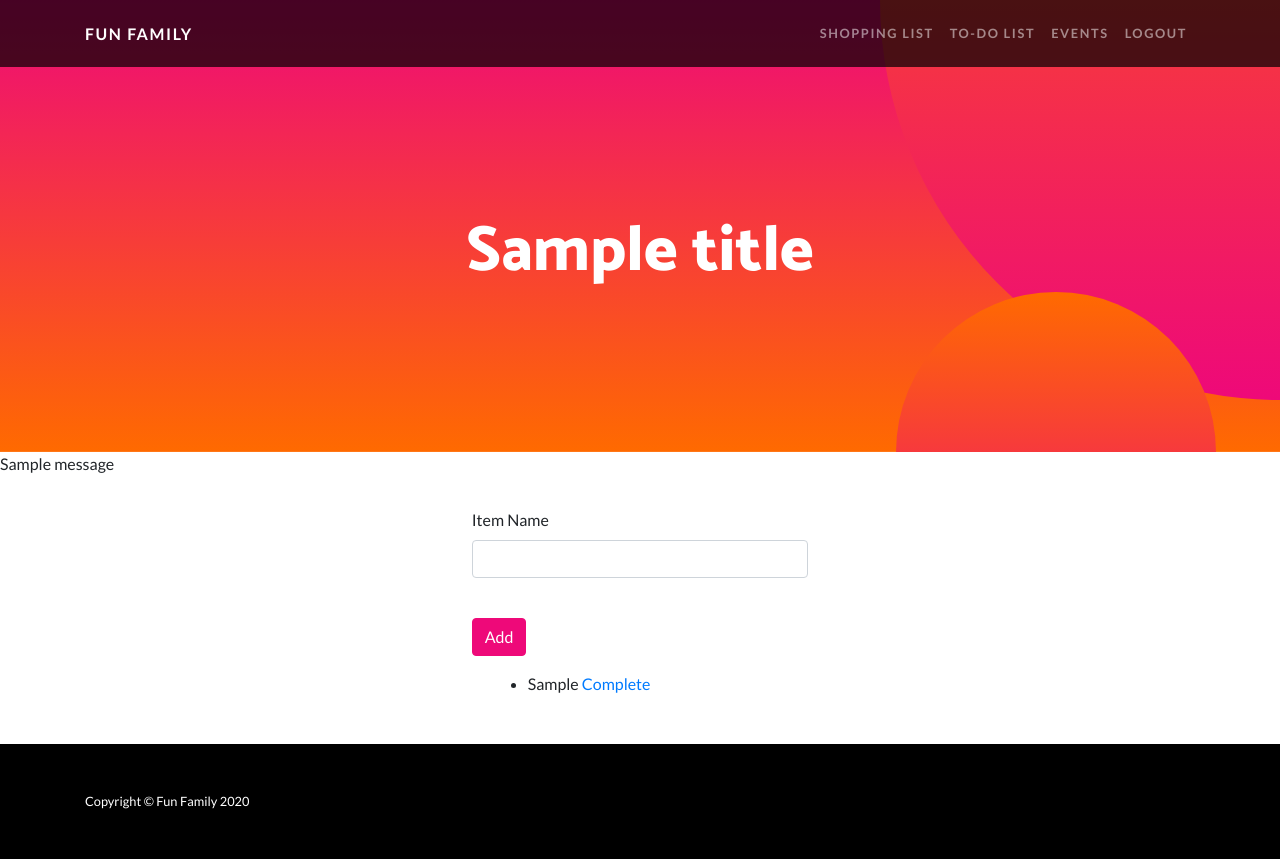
After one commit to Lakshita110/Fun-Family-App, a Flask app: template app/templates/list.html in a window 1280 px wide. The commit adds this page. Run offline with Flask 2, Linux system fonts and the light colour scheme; tables that the repository leaves empty hold one stand-in row (values such as "Sample post"); the template is opened without the code that fills it: values that come from a table or form of the project are taken from there, most other values are stand-ins (such as "Sample title", 1, 10 or a date in 2020); one stand-in notice (Sample message) is shown; parts of the project's set-up code (start-up, migrations or seed data) failed here and were passed over; some libraries are stand-ins or nearby versions.

```diff
--- a/app/auth/forms.py
+++ b/app/auth/forms.py
@@ -1,11 +1,7 @@
-from logging import PlaceHolder
-from re import L
-from flask.signals import message_flashed
 from flask_wtf import FlaskForm
 from wtforms import (BooleanField, IntegerField, PasswordField, SelectField, StringField, SubmitField, TextAreaField)
 from wtforms.validators import (DataRequired, Email, EqualTo, Length, NumberRange, Optional, ValidationError)
 from app.models import User, Family
-from app import db
 
 # Form for registration displayed on register.html.
 class RegisterForm(FlaskForm):
--- /dev/null
+++ b/app/lists/forms.py
@@ -0,0 +1,9 @@
+from flask_wtf import FlaskForm
+from wtforms import (BooleanField, IntegerField, PasswordField, SelectField, StringField, SubmitField, TextAreaField)
+from wtforms.validators import (DataRequired, Email, EqualTo, Length, NumberRange, Optional, ValidationError)
+from app.models import User, Family, List, Item
+
+# Form for registration displayed on register.html.
+class AddItem(FlaskForm):
+    value = StringField('Item Name', validators=[DataRequired(), Length(min=4, max=25, message="Must be between 4 and 25 characters")])
+    submit = SubmitField('Add')
--- a/app/models.py
+++ b/app/models.py
@@ -99,9 +99,7 @@ class Item(db.Model):
 
     _id = db.Column(db.Integer, primary_key=True, unique=True)
     value = db.Column(db.String(120))
-    assigned_to = db.Column(db.Integer, db.ForeignKey('user._id'))
     created_time = db.Column(db.DateTime, nullable=False, default=datetime.utcnow())
-    complete = db.Column(db.Boolean, default=False)
     list_id = db.Column(db.Integer, db.ForeignKey("list._id"))
 
     list = db.relationship("List", back_populates="items")
--- /dev/null
+++ b/app/templates/list.html
@@ -0,0 +1,31 @@
+{% extends "userbase.html"%}
+
+{% block body%}
+
+<section>
+    <div class="container p-2">
+      <div class="row justify-content-center">
+        <div class="col-md-4 p-4 justify-content-center">
+            <form class="" action="" method="post" novalidate>
+                {{ form.hidden_tag() }}
+                <p class="">
+                    {{ form.value.label }}<br>
+                    {{ form.value(size=32, class_="form-control") }}<br>
+                    {% for error in form.value.errors %}
+                    <span class="clr2">[{{ error }}]</span>
+                    {% endfor %} </p>
+                {{ form.submit(class_="btn btn-primary align-center") }}
+            </form>
+            <ul class="m-3">
+                {% for item in items %}
+                <li><p>{{ item.value }} <a href="{{ url_for('lists.complete', item_id=item._id, list_type=list) }}">Complete</a></p></li>
+                {% endfor %}
+            </ul>
+        </div>
+    </div>
+  </div>
+</section>
+
+
+
+{% endblock %}
--- a/app/templates/login.html
+++ b/app/templates/login.html
@@ -31,8 +31,8 @@
                   <span class="clr2">[{{ error }}]</span>
                   {% endfor %}
               </p>
-              <div class="form-check">{{ form.remember_me(class_="form-check-input") }} {{ form.remember_me.label(class_="form-check-label") }}</p>
-              {{ form.submit(class_="btn btn-primary") }}</button>
+              <p class="form-check">{{ form.remember_me(class_="form-check-input") }} {{ form.remember_me.label(class_="form-check-label") }}</p>
+              {{ form.submit(class_="btn btn-primary") }}
             </form>
           </div>
         </div>
--- /dev/null
+++ b/app/templates/userbase.html
@@ -0,0 +1,88 @@
+<!DOCTYPE html>
+<html lang="en">
+
+<head>
+
+  <meta charset="utf-8">
+  <meta name="viewport" content="width=device-width, initial-scale=1, shrink-to-fit=no">
+  <meta name="description" content="">
+  <meta name="author" content="">
+
+  <title>Fun Family - Landing Page</title>
+
+  <!-- Bootstrap core CSS -->
+  <link href="static/vendor/bootstrap/css/bootstrap.min.css" rel="stylesheet">
+
+  <!-- Custom fonts for this template -->
+  <link href="https://fonts.googleapis.com/css?family=Catamaran:100,200,300,400,500,600,700,800,900" rel="stylesheet">
+  <link href="https://fonts.googleapis.com/css?family=Lato:100,100i,300,300i,400,400i,700,700i,900,900i" rel="stylesheet">
+
+  <!-- Custom styles for this template -->
+  <link href="static/css/one-page-wonder.min.css" rel="stylesheet">
+
+</head>
+
+<body>
+
+  <!-- Navigation -->
+  <nav class="navbar navbar-expand-lg navbar-dark navbar-custom fixed-top">
+    <div class="container">
+      <a class="navbar-brand" href="{{ url_for('auth.landing') }}">Fun Family</a>
+      <button class="navbar-toggler" type="button" data-toggle="collapse" data-target="#navbarResponsive" aria-controls="navbarResponsive" aria-expanded="false" aria-label="Toggle navigation">
+        <span class="navbar-toggler-icon"></span>
+      </button>
+      <div class="collapse navbar-collapse" id="navbarResponsive">
+        <ul class="navbar-nav ml-auto">
+          <li class="nav-item">
+            <a class="nav-link" href="{{ url_for('lists.shopping') }}">Shopping List</a>
+          </li>
+          <li class="nav-item">
+            <a class="nav-link" href="{{ url_for('lists.todo') }}">To-Do List</a>
+          </li>
+          <li class="nav-item">
+            <a class="nav-link" href="#">Events</a>
+          </li>
+          <li class="nav-item">
+            <a class="nav-link" href="{{ url_for('auth.logout') }}">Logout</a>
+          </li>
+        </ul>
+      </div>
+    </div>
+  </nav>
+
+  <header class="masthead text-center text-white">
+    <div class="masthead-content">
+      <div class="container">
+        <h2 class="masthead-subheading mb-0">{{ title }}</h2>
+      </div>
+    </div>
+    <div class="bg-circle-2 bg-circle"></div>
+    <div class="bg-circle-3 bg-circle"></div>
+  </header>
+
+  {% with messages = get_flashed_messages() %} {% if messages %}
+
+    {% for message in messages %}
+    <span>{{ message }}</span>
+    {% endfor %}
+
+  {% endif %} {% endwith %}
+
+  {% block body %}
+  {% endblock %}
+
+  <!-- Footer -->
+  <footer class="py-5 bg-black">
+    <div class="container justify-content-center">
+      <p class="m-0 text-white small">Copyright &copy; Fun Family 2020</p>
+    </div>
+    <!-- /.container -->
+  </footer>
+
+  <!-- Bootstrap core JavaScript -->
+  <script src="static/vendor/jquery/jquery.min.js"></script>
+  <script src="static/vendor/bootstrap/js/bootstrap.bundle.min.js"></script>
+
+</body>
+
+</html>
```
Also changed, not shown: app/__init__.py (+2 -5 lines), app/auth/routes.py (+15 -11 lines), app/lists/routes.py (added, +52 -0 lines), migrations/versions/3624a2e889df_.py (added, +28 -0 lines), migrations/versions/90bbf0a6959e_.py (added, +30 -0 lines), migrations/versions/bf3f2770f5d6_.py (added, +34 -0 lines), app/lists/__init__.py (added).
